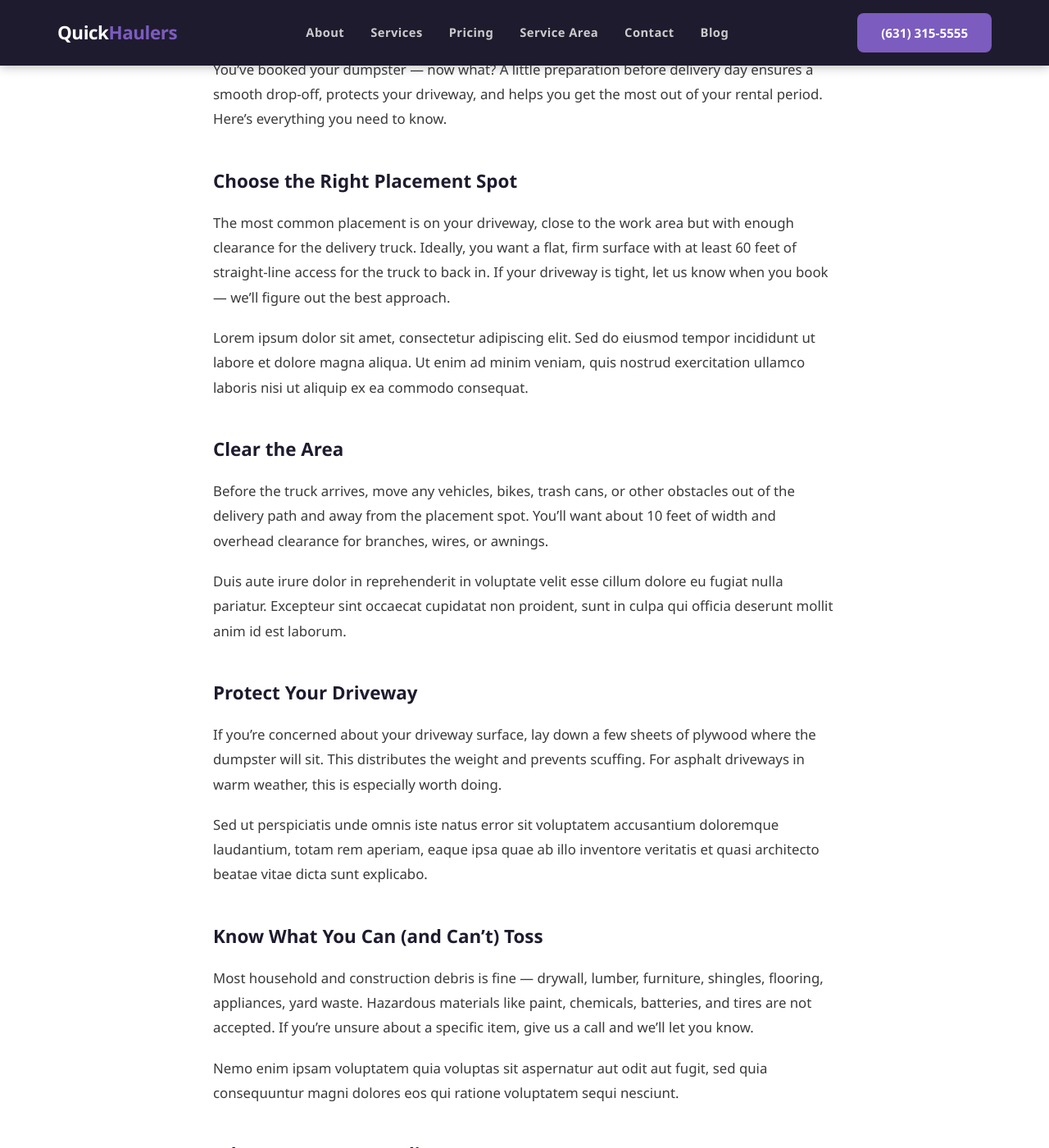
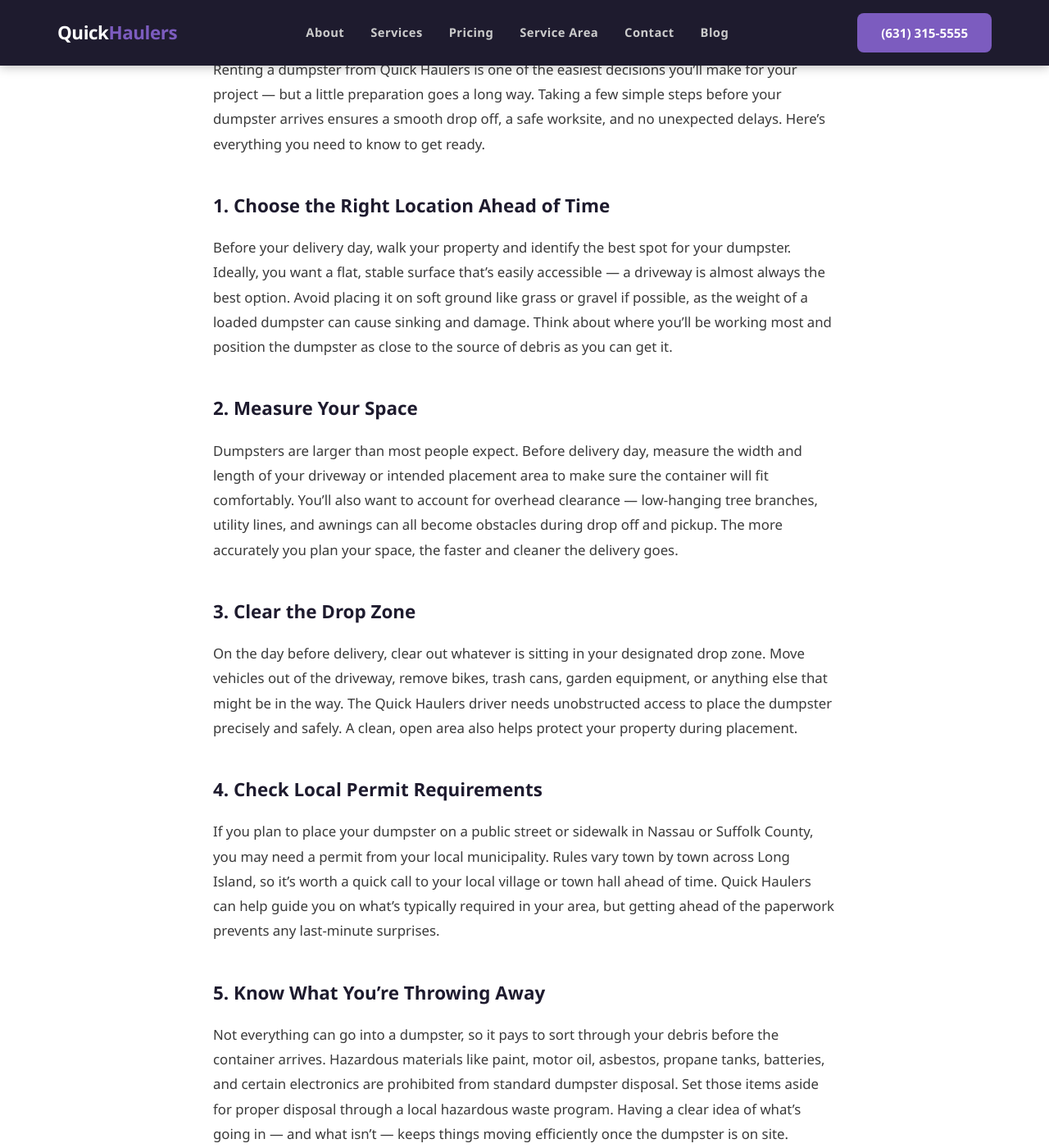
Before and after one commit to JimmyFlame77/Quick-Haulers, a Jekyll site: the page built from _posts/2026-03-17-prepare-for-dumpster-drop-off.md, in a window 1280 px wide and 1400 px high, scrolled down 695 px. Shown: the whole window at 82% size. Built offline with Jekyll 4.4.1, drawn with Linux system fonts in a browser that asks for light colours; some of the changed text lies outside the part shown.

Commit message:
Update blog post: How to Prepare for Your Dumpster Drop-Off

```diff
--- a/_posts/2026-03-17-prepare-for-dumpster-drop-off.md
+++ b/_posts/2026-03-17-prepare-for-dumpster-drop-off.md
@@ -8,33 +8,42 @@ image: "/assets/images/blog/placeholder.webp"
 excerpt: "A quick guide to getting your property ready before the dumpster arrives — placement tips, access requirements, and what to expect on delivery day."
 description: "How to prepare your driveway and property for a dumpster delivery on Long Island. Placement tips, access needs, and what to expect from Quick Haulers."
 ---
+Renting a dumpster from Quick Haulers is one of the easiest decisions you'll make for your project — but a little preparation goes a long way. Taking a few simple steps before your dumpster arrives ensures a smooth drop off, a safe worksite, and no unexpected delays. Here's everything you need to know to get ready.
 
-You've booked your dumpster — now what? A little preparation before delivery day ensures a smooth drop-off, protects your driveway, and helps you get the most out of your rental period. Here's everything you need to know.
+## 1\. Choose the Right Location Ahead of Time
 
-## Choose the Right Placement Spot
+Before your delivery day, walk your property and identify the best spot for your dumpster. Ideally, you want a flat, stable surface that's easily accessible — a driveway is almost always the best option. Avoid placing it on soft ground like grass or gravel if possible, as the weight of a loaded dumpster can cause sinking and damage. Think about where you'll be working most and position the dumpster as close to the source of debris as you can get it.
 
-The most common placement is on your driveway, close to the work area but with enough clearance for the delivery truck. Ideally, you want a flat, firm surface with at least 60 feet of straight-line access for the truck to back in. If your driveway is tight, let us know when you book — we'll figure out the best approach.
+## 2\. Measure Your Space
 
-Lorem ipsum dolor sit amet, consectetur adipiscing elit. Sed do eiusmod tempor incididunt ut labore et dolore magna aliqua. Ut enim ad minim veniam, quis nostrud exercitation ullamco laboris nisi ut aliquip ex ea commodo consequat.
+Dumpsters are larger than most people expect. Before delivery day, measure the width and length of your driveway or intended placement area to make sure the container will fit comfortably. You'll also want to account for overhead clearance — low-hanging tree branches, utility lines, and awnings can all become obstacles during drop off and pickup. The more accurately you plan your space, the faster and cleaner the delivery goes.
 
-## Clear the Area
+## 3\. Clear the Drop Zone
 
-Before the truck arrives, move any vehicles, bikes, trash cans, or other obstacles out of the delivery path and away from the placement spot. You'll want about 10 feet of width and overhead clearance for branches, wires, or awnings.
+On the day before delivery, clear out whatever is sitting in your designated drop zone. Move vehicles out of the driveway, remove bikes, trash cans, garden equipment, or anything else that might be in the way. The Quick Haulers driver needs unobstructed access to place the dumpster precisely and safely. A clean, open area also helps protect your property during placement.
 
-Duis aute irure dolor in reprehenderit in voluptate velit esse cillum dolore eu fugiat nulla pariatur. Excepteur sint occaecat cupidatat non proident, sunt in culpa qui officia deserunt mollit anim id est laborum.
+## 4\. Check Local Permit Requirements
 
-## Protect Your Driveway
+If you plan to place your dumpster on a public street or sidewalk in Nassau or Suffolk County, you may need a permit from your local municipality. Rules vary town by town across Long Island, so it's worth a quick call to your local village or town hall ahead of time. Quick Haulers can help guide you on what's typically required in your area, but getting ahead of the paperwork prevents any last-minute surprises.
 
-If you're concerned about your driveway surface, lay down a few sheets of plywood where the dumpster will sit. This distributes the weight and prevents scuffing. For asphalt driveways in warm weather, this is especially worth doing.
+## 5\. Know What You're Throwing Away
 
-Sed ut perspiciatis unde omnis iste natus error sit voluptatem accusantium doloremque laudantium, totam rem aperiam, eaque ipsa quae ab illo inventore veritatis et quasi architecto beatae vitae dicta sunt explicabo.
+Not everything can go into a dumpster, so it pays to sort through your debris before the container arrives. Hazardous materials like paint, motor oil, asbestos, propane tanks, batteries, and certain electronics are prohibited from standard dumpster disposal. Set those items aside for proper disposal through a local hazardous waste program. Having a clear idea of what's going in — and what isn't — keeps things moving efficiently once the dumpster is on site.
 
-## Know What You Can (and Can't) Toss
+## 6\. Plan Your Loading Strategy
 
-Most household and construction debris is fine — drywall, lumber, furniture, shingles, flooring, appliances, yard waste. Hazardous materials like paint, chemicals, batteries, and tires are not accepted. If you're unsure about a specific item, give us a call and we'll let you know.
+Loading a dumpster haphazardly wastes a lot of space. Think about how you'll fill it before you start tossing things in. Heavy, flat materials like lumber, drywall, and concrete should go in first along the bottom. Lighter, bulkier items can fill in around and on top. Breaking down large pieces where you can will maximize the space you have and help you avoid needing an additional haul. A little strategy upfront can save you real money.
 
-Nemo enim ipsam voluptatem quia voluptas sit aspernatur aut odit aut fugit, sed quia consequuntur magni dolores eos qui ratione voluptatem sequi nesciunt.
+## 7\. Protect Your Driveway Surface
 
-## What to Expect on Delivery Day
+If you're placing the dumpster on a paved driveway, consider laying down plywood boards under the wheels or skids of the container. This distributes the weight more evenly and helps prevent cracking or scuffing on your driveway surface — especially important with older asphalt that may already have weak spots. It's a simple step that prevents a costly headache down the road.
 
-Our driver will call or text when they're on the way. The drop-off itself takes about 10 minutes. We'll place the dumpster exactly where you want it, confirm the rental period, and you're good to start loading. When you're done, call us and we'll pick it up — usually within 24 hours.
+## 8\. Communicate with Your Household or Crew
+
+Make sure everyone involved in your project knows when the dumpster is arriving, where it's going, and what the rules are for loading it. If you have a construction crew on site, brief them on what can and cannot be tossed in. If it's a family cleanout project, assign roles so the loading process stays organized and safe. Everyone working together efficiently means the dumpster fills up smart, not just fast.
+
+## 9\. Keep the Area Around It Clear
+
+Once the dumpster is in place, maintain clear access to it throughout your project. Don't let materials pile up around its base or block the swing-out doors. A clear path makes loading easier, reduces the risk of trips and falls, and ensures Quick Haulers can access the container for pickup without any issues when you're done.
+
+Getting your space ready before drop off takes minimal effort but makes a maximum difference. Quick Haulers is here to make the whole process seamless — from the first call to the final haul.
```
